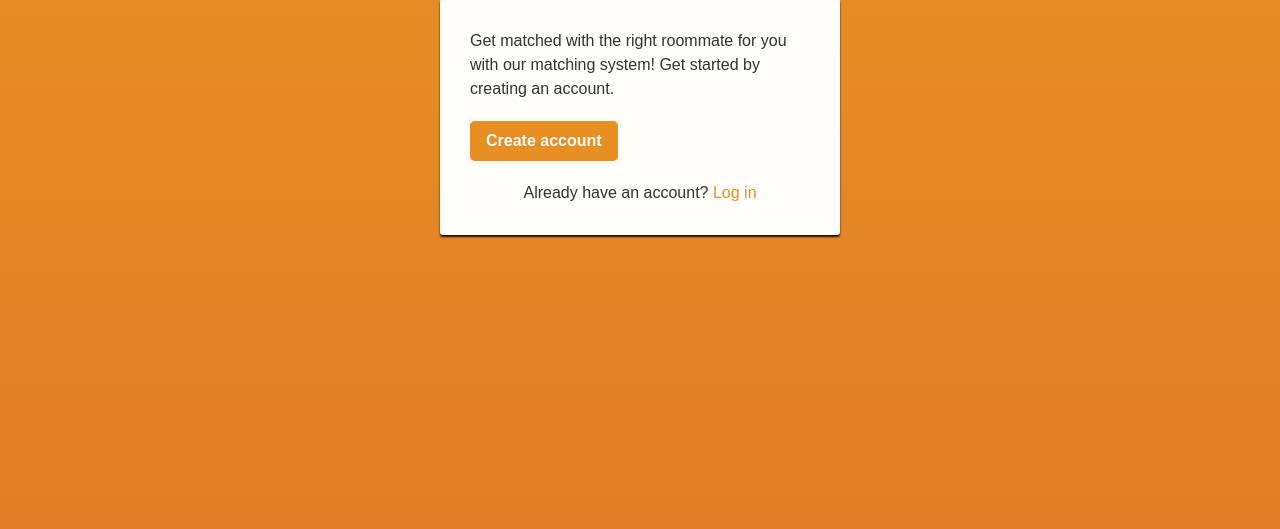
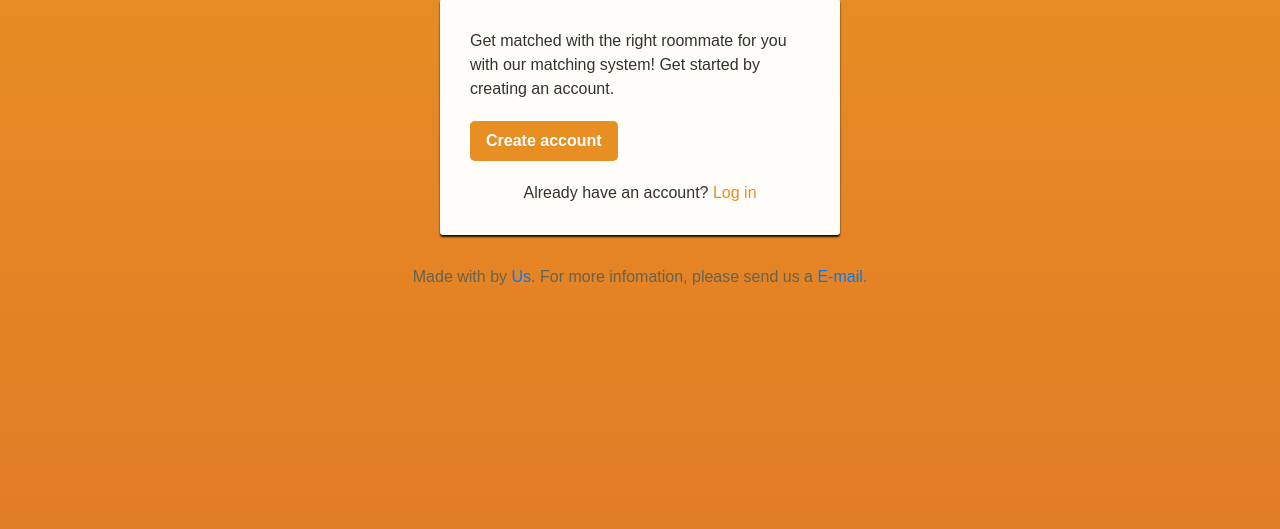
Before and after one commit to immracee/group7_room8s, a PHP site: page / in a window 1280 px wide. Shown: the part 87-616 px from the top of the page. Run offline with PHP 8.4, Linux system fonts and the light colour scheme; some web fonts are replaced.

Commit message:
footer
added footer

```diff
--- a/index.php
+++ b/index.php
@@ -41,6 +41,12 @@
       </form>
     </div>
 
+
+    <div class="footer">
+        Made with by <a href="#">Us</a>. For more infomation, please send us a  <a href="mailto:name@email.com">E-mail.</a>
+    </div>
+
+
   </section>
 
 </body>
--- a/login.php
+++ b/login.php
@@ -52,7 +52,13 @@
 
     </div>
 
+
+
   </section>
+
+   <div class="footer">
+        Made with by <a href="#">Us</a>. For more infomation, please send us a  <a href="mailto:name@email.com">E-mail.</a>
+    </div>
 
 </body>
 </html>
--- a/loginfail.php
+++ b/loginfail.php
@@ -39,5 +39,9 @@
 
   </section>
 
+<div class="footer">
+        Made with by <a href="#">Us</a>. For more infomation, please send us a  <a href="mailto:name@email.com">E-mail.</a>
+    </div>
+
 </body>
 </html>
--- a/process-question.php
+++ b/process-question.php
@@ -84,5 +84,9 @@ $stmt->execute();
       <!-- </div> -->
     </section>
 
+     <div class="footer">
+        Made with by <a href="#">Us</a>. For more infomation, please send us a  <a href="mailto:name@email.com">E-mail.</a>
+    </div>
+
 </body>
 </html>
--- a/profile_yourprofile.php
+++ b/profile_yourprofile.php
@@ -131,7 +131,12 @@ $row = $stmt->fetch();
       <!-- <button><a href="process-logout.php" class="btn btn-primary btn-lg">Logout</a></button> -->
     <!-- </form> -->
 
+
+
   </section>
+  <div class="footer">
+        Made with by <a href="#">Us</a>. For more infomation, please send us a  <a href="mailto:name@email.com">E-mail.</a>
+    </div>
 
 </body>
 </html>
--- a/signup.php
+++ b/signup.php
@@ -77,6 +77,9 @@
   	</form>
 
   </section>
+  <div class="footer">
+        Made with by <a href="#">Us</a>. For more infomation, please send us a  <a href="mailto:name@email.com">E-mail.</a>
+    </div>
 
 </body>
 </html>
--- a/styles.css
+++ b/styles.css
@@ -120,3 +120,7 @@ body{
 .signup-form form a:hover{
   text-decoration: underline;
 }
+.footer {
+  text-align:center;
+  color: #686250;
+}
--- a/viewmatches.php
+++ b/viewmatches.php
@@ -93,5 +93,8 @@ else
   	</form>
   </section>
 
+<div class="footer">
+        Made with by <a href="#">Us</a>. For more infomation, please send us a  <a href="mailto:name@email.com">E-mail.</a>
+    </div>
 </body>
 </html>
```
